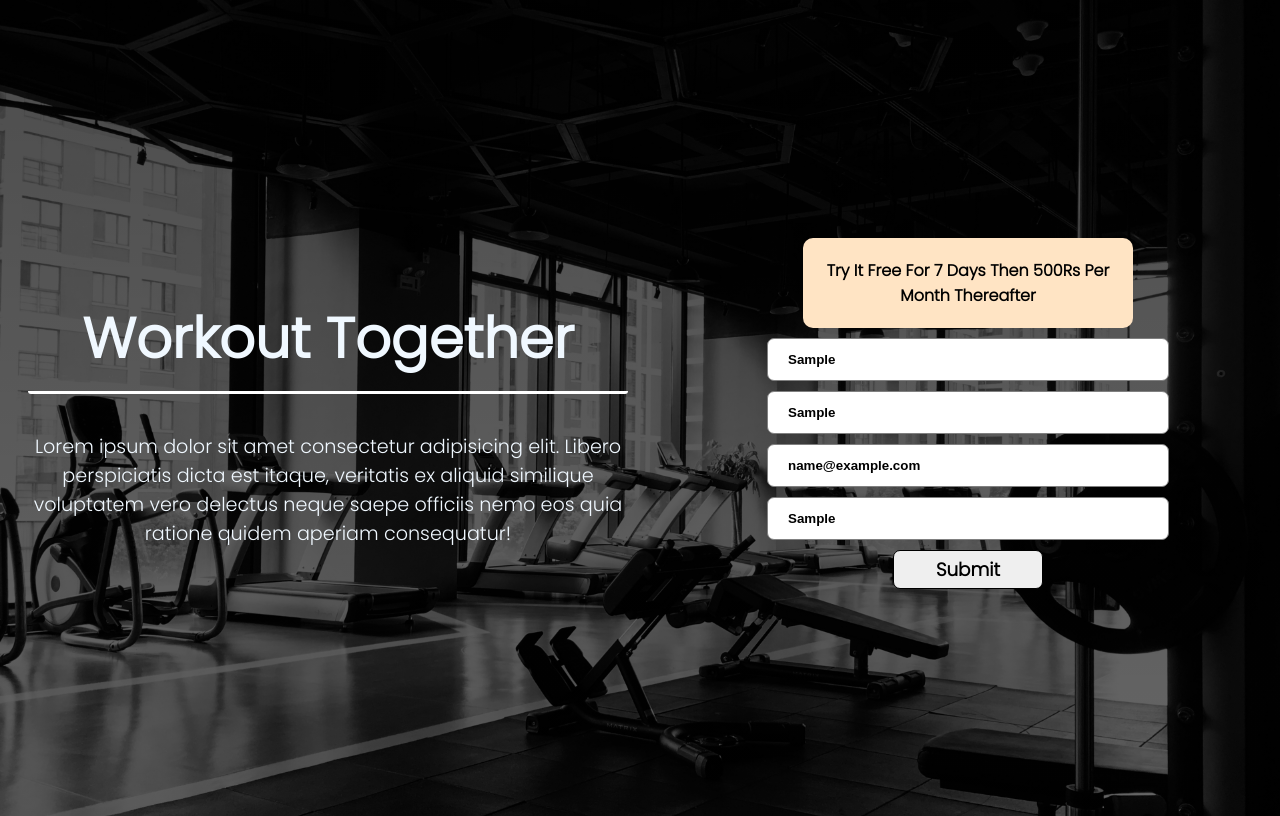
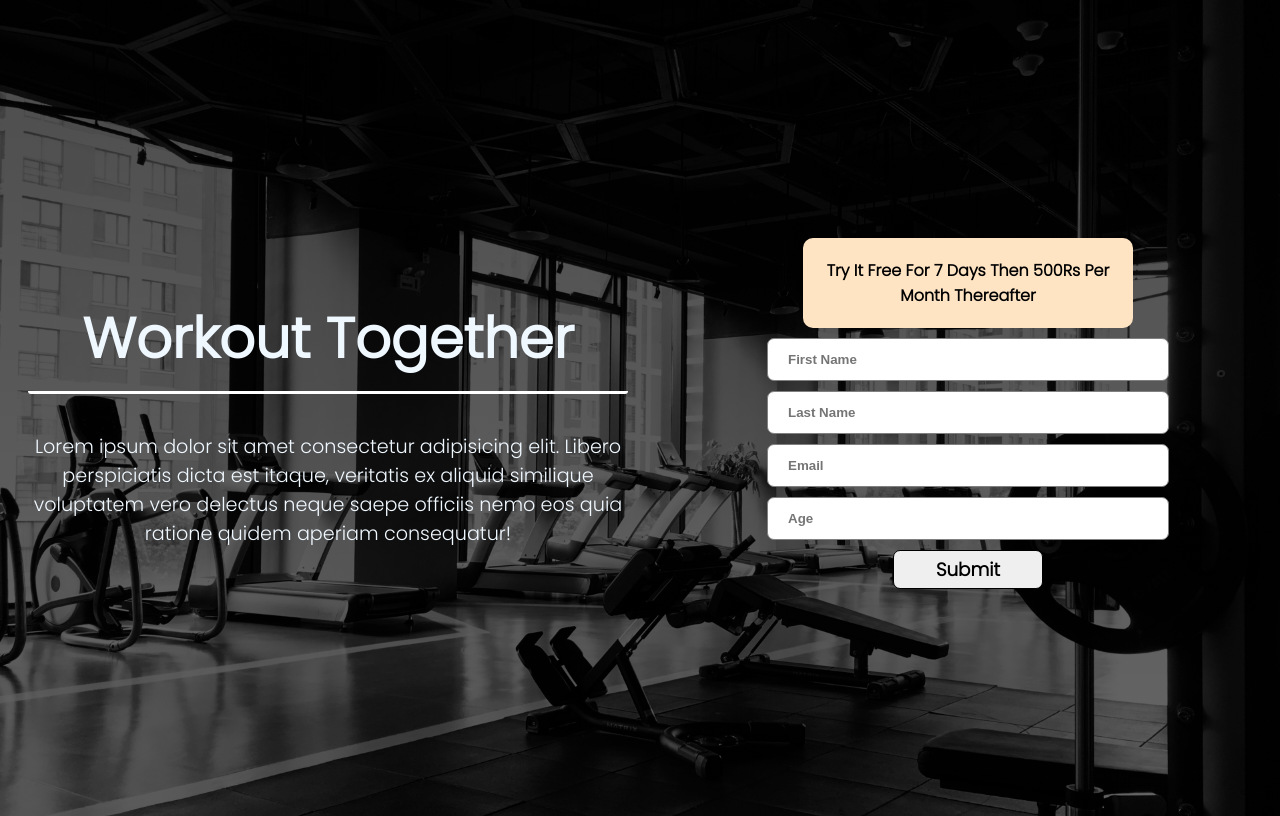
Before and after one commit to amitlandge/Form-Validation, a plain HTML site: page index.html in a window 1280 px wide. Both pictures are taken after typing "Sample", "Sample", "name@example.com", "Sample" into the empty fields and a click on the button "Submit". Drawn offline with Linux system fonts and the light colour scheme.

Commit message:
validation changes

```diff
--- a/script.js
+++ b/script.js
@@ -1,62 +1,69 @@
 let validName;
 let validLast;
 let validEmail;
+let validAge;
 
+let first = document.querySelector(".first");
+let last = document.querySelector(".last");
+let email = document.querySelector(".email");
+let age = document.querySelector(".age");
+let btn = document.getElementById("btn");
 
-console.log("hello world");
-let first=document.querySelector(".first");
-let last=document.querySelector(".last");
-let email=document.querySelector(".email");
-let age=document.querySelector(".age");
-let btn =document.getElementById("btn");
-
-first.addEventListener("blur",function(){
-    let firstVal=first.value;
-    let regex = /(^[a-z,A-Z]([a-z,A-Z,0-9]){2,10})/;
-    if(regex.test(firstVal)){
-        console.log("name is valid")
-        first.style.border="1px solid gray"
-        validName=true
-    }
-    else{
-        first.style.border="2px solid red"
-        validName=false
-    }
-})
-last.addEventListener("blur",function(){
-    let lastVal=last.value;
-    let regex = /(^[a-z,A-Z]([a-z,A-Z,0-9]){2,10})/;
-    if(regex.test(lastVal)){
-        console.log("name is valid")
-        last.style.border="1px solid gray"
-        validLast=true
-    }
-    else{
-        last.style.border="2px solid red"
-        validLast=false
-    }
-})
-email.addEventListener("blur",function(){
-    let emailVal=email.value;
-    let regex = /^([a-z,A-Z,0-9]+)@([a-z,A-Z,0-9]+)\.([a-z,A-Z]){0,7}$/
-    if(regex.test(emailVal)){
-        console.log("name is valid")
-        email.style.border="1px solid gray"
-        validEmail=true
-    }
-    else{
-        email.style.border="2px solid red"
-        validEmail=false
-    }
+first.addEventListener("blur", function () {
+  let firstVal = first.value;
+  let regex = /(^[a-z,A-Z]([a-z,A-Z,0-9]){2,10})/;
+  if (regex.test(firstVal)) {
+    console.log("name is valid");
+    first.style.border = "1px solid gray";
+    validName = true;
+  } else {
+    first.style.border = "2px solid red";
+    validName = false;
+  }
 });
-btn.addEventListener("click",function(e){
-    e.preventDefault();
-    if(validName && validLast && validEmail==true){
-        console.log("Your Form Is valid")
-        alert("Your Form is Succesefully Submited")
-    }
-    else{
-        console.log("Your Form is Unvalid");
-        alert("Your Form is incomplete.Please fill up the Form")
-    }
-})
+last.addEventListener("blur", function () {
+  let lastVal = last.value;
+  let regex = /(^[a-z,A-Z]([a-z,A-Z,0-9]){2,10})/;
+  if (regex.test(lastVal)) {
+    console.log("name is valid");
+    last.style.border = "1px solid gray";
+    validLast = true;
+  } else {
+    last.style.border = "2px solid red";
+    validLast = false;
+  }
+});
+email.addEventListener("blur", function () {
+  let emailVal = email.value;
+  let regex = /^([a-z,A-Z,0-9]+)@([a-z,A-Z,0-9]+)\.([a-z,A-Z]){0,7}$/;
+  if (regex.test(emailVal)) {
+    console.log("name is valid");
+    email.style.border = "1px solid gray";
+    validEmail = true;
+  } else {
+    email.style.border = "2px solid red";
+    validEmail = false;
+  }
+});
+age.addEventListener("blur", () => {
+  let ageVal = age.value;
+  if (ageVal <= 12) {
+    age.style.border = "1px solid red";
+    validAge = false;
+  } else {
+    age.style.border = "1px solid gray";
+    validAge = true;
+  }
+});
+btn.addEventListener("click", function (e) {
+  e.preventDefault();
+  if (validName && validLast && validEmail && validAge === true) {
+    alert("Your Form is Succesefully Submited");
+    age.value = "";
+    first.value = "";
+    last.value = "";
+    email.value = "";
+  } else {
+    alert("Your Form is incomplete.Please fill up the Form");
+  }
+});
--- a/style.css
+++ b/style.css
@@ -1,5 +1,5 @@
 body {
-  /* background-color: rgb(205, 119, 119); */
+
   background: linear-gradient(rgba(0,0,0,0.7),rgba(0,0,0,0.6)),url("bg001.jpg");
   font-family: "Poppins", sans-serif;
   background-repeat: no-repeat;
@@ -13,9 +13,7 @@ body {
   flex-wrap: wrap;
   align-items: center;
   justify-content: center;
-  /* background-image: url(bg2.png); */
-  /* background-repeat: no-repeat; */
-  /* background-size: cover; */
+
 }
 .section1,
 .section2 {
```
